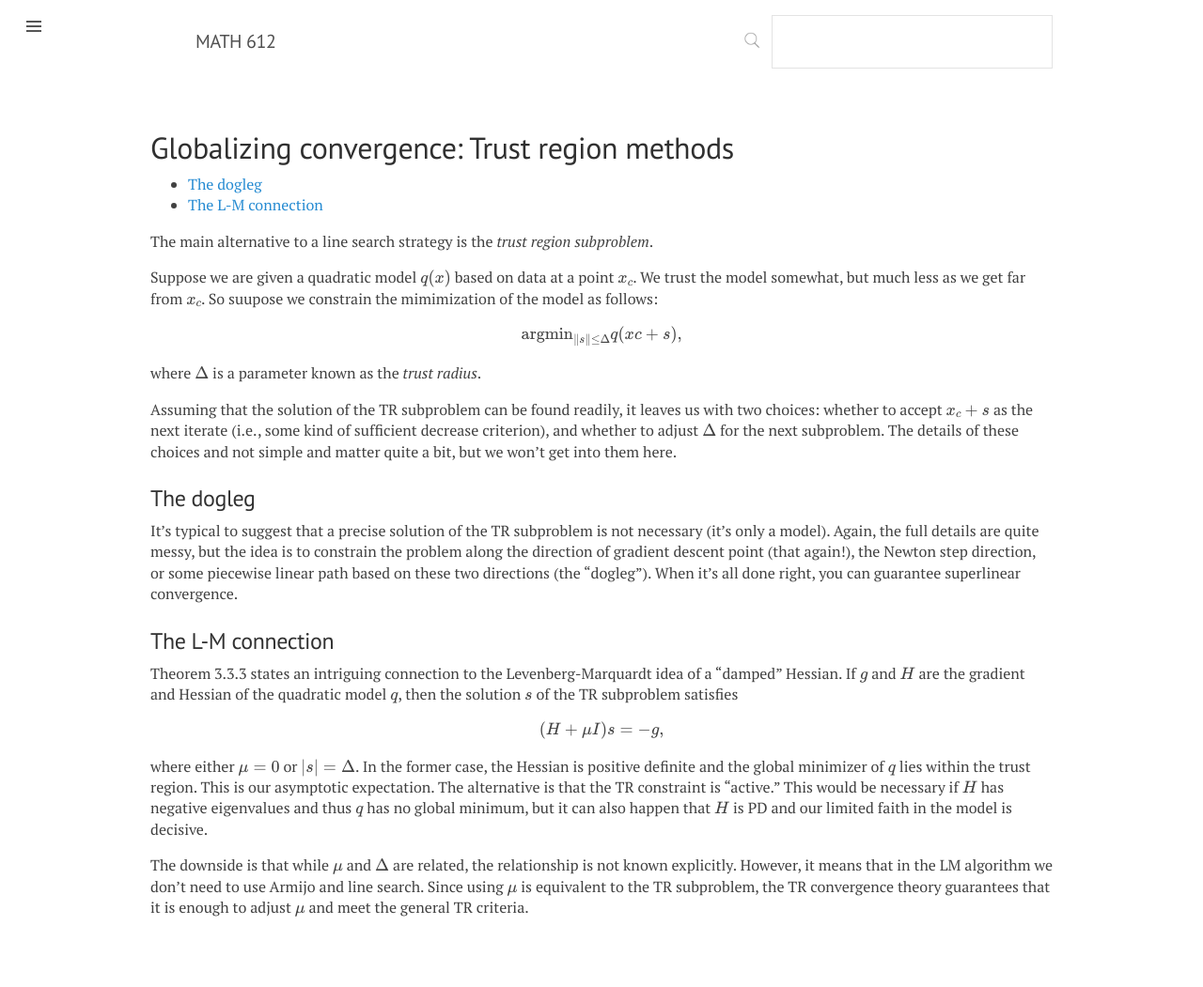
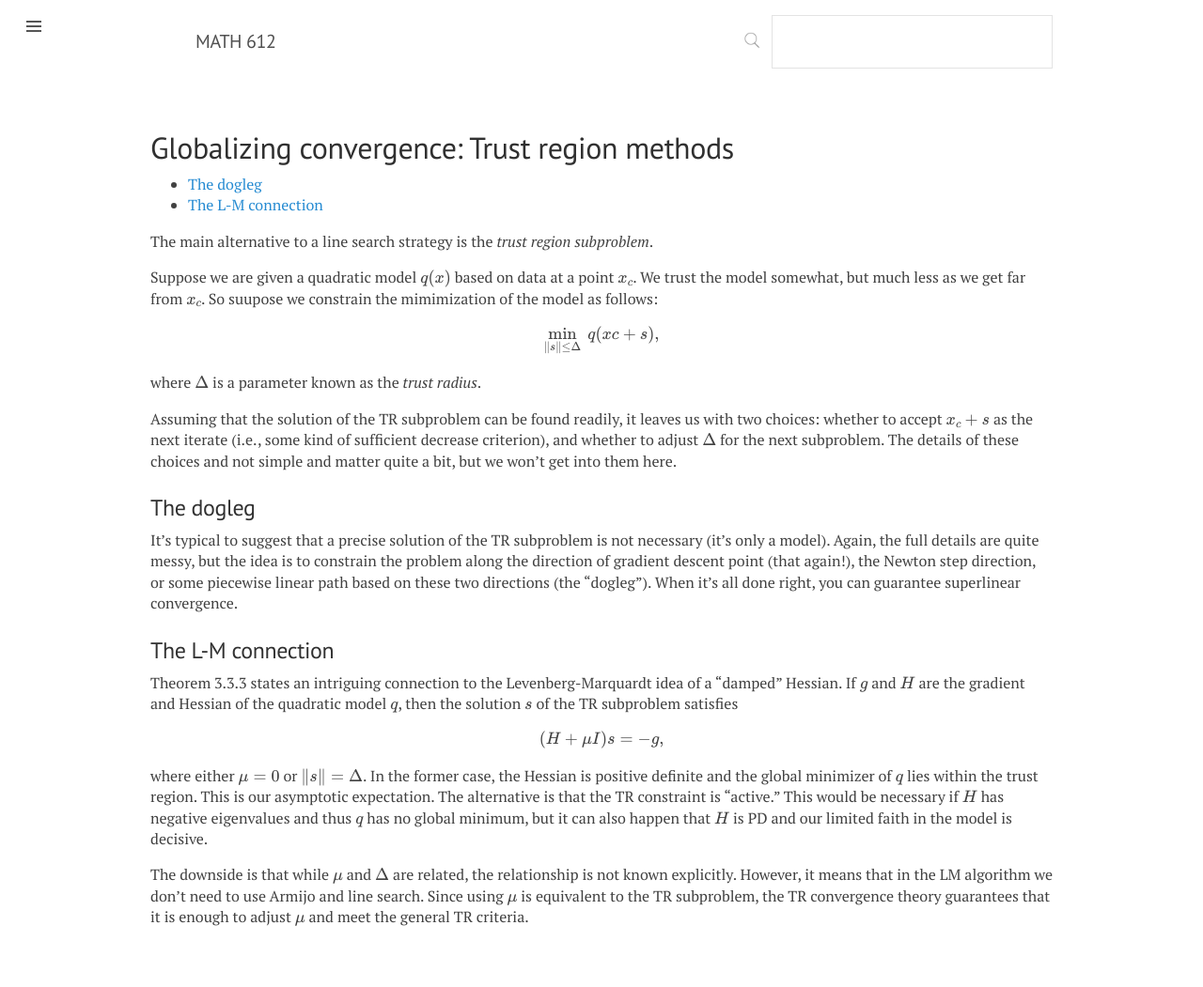
Before and after one commit to tobydriscoll/udmath612, a Jekyll site: the page built from _notes/global/40-trust-region.md, in a window 1280 px wide. Shown: the whole page at 94% size. Built offline with Jekyll 4.4.1, drawn with Linux system fonts in a browser that asks for light colours; formulas are drawn with MathJax 3.

Commit message:
typo fixes

```diff
--- a/_notes/global/40-trust-region.md
+++ b/_notes/global/40-trust-region.md
@@ -10,7 +10,7 @@ The main alternative to a line search strategy is the *trust region subproblem*.
 
 Suppose we are given a quadratic model $q(x)$ based on data at a point $x_c$. We trust the model somewhat, but much less as we get far from $x_c$. So suupose we constrain the mimimization of the model as follows:
 
-$$\text{argmin}_{\|s\|\le \Delta} q(xc+s),$$
+$$\min_{\|s\|\le \Delta} \: q(xc+s),$$
 
 where $\Delta$ is a parameter known as the *trust radius*.
 
@@ -26,6 +26,6 @@ Theorem 3.3.3 states an intriguing connection to the Levenberg-Marquardt idea of
 
 $$(H+\mu I)s=-g,$$
 
-where either $\mu=0$ or $\|s\|=\Delta$. In the former case, the Hessian is positive definite and the global minimizer of $q$ lies within the trust region. This is our asymptotic expectation. The alternative is that the TR constraint is "active." This would be necessary if $H$ has negative eigenvalues and thus $q$ has no global minimum, but it can also happen that $H$ is PD and our limited faith in the model is decisive.
+where either $\mu=0$ or $\\|s\\|=\Delta$. In the former case, the Hessian is positive definite and the global minimizer of $q$ lies within the trust region. This is our asymptotic expectation. The alternative is that the TR constraint is "active." This would be necessary if $H$ has negative eigenvalues and thus $q$ has no global minimum, but it can also happen that $H$ is PD and our limited faith in the model is decisive.
 
 The downside is that while $\mu$ and $\Delta$ are related, the relationship is not known explicitly. However, it means that in the LM algorithm we don't need to use Armijo and line search. Since using $\mu$ is equivalent to the TR subproblem, the TR convergence theory guarantees that it is enough to adjust $\mu$ and meet the general TR criteria.
```
